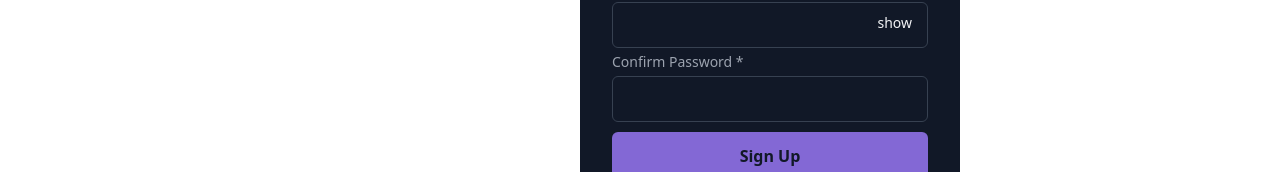
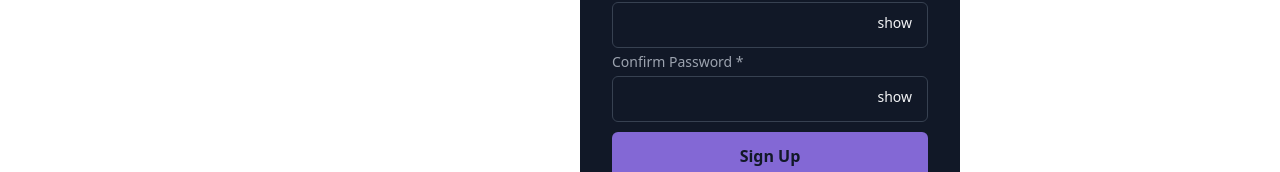
Before and after one commit to ganapatiKabbargi/E-Commerce-Website, a React (Create React App) app: page /login in a window 1280 px wide. Both pictures are taken after a click on the button "Sign Up". Shown: the part 314-486 px from the top of the page. Built offline with nearby package versions, Linux system fonts and the light colour scheme; no server answers.

Commit message:
add show hide feature to confirm password

```diff
--- a/src/Pages/Login.js
+++ b/src/Pages/Login.js
@@ -14,6 +14,7 @@ const Login = () => {
   const [error, setError] = useState("");
   const [isLogin, setIsLogin] = useState(true);
   const [showPassword, setShowPassword] = useState(false);
+  const [showConfirmPassword, setShowConfirmPassword] = useState(false);
   const cartCtx = useContext(CartContext);
   const history = useHistory();
 
@@ -103,6 +104,9 @@ const Login = () => {
   const passwordToggleHandler = () => {
     setShowPassword((prev) => !prev);
   };
+  const confirmPasswordToggleHandler = () => {
+    setShowConfirmPassword((prev) => !prev);
+  };
 
   return (
     <Fragment>
@@ -162,8 +166,9 @@ const Login = () => {
                   style={{ marginBottom: "10px" }}
                 >
                   <label htmlFor="Confirm password">Confirm Password *</label>
+                  <div className={classes.inputWrapper}>
                     <input
-                    type="password"
+                      type={showConfirmPassword ? "text" : "password"}
                       name="Confirm password"
                       id="password"
                       placeholder=""
@@ -173,6 +178,14 @@ const Login = () => {
                         setConfirmPassword(e.target.value);
                       }}
                     />
+                    <button
+                      type="button"
+                      className={classes.passwordToggle_btn}
+                      onClick={confirmPasswordToggleHandler}
+                    >
+                      {showConfirmPassword ? "hide" : "show"}
+                    </button>
+                  </div>
                   <span className={classes.validation}>
                     Password must contain atleast 8 letters
                   </span>
```
Lines whose indentation alone changed are shown as unchanged.
